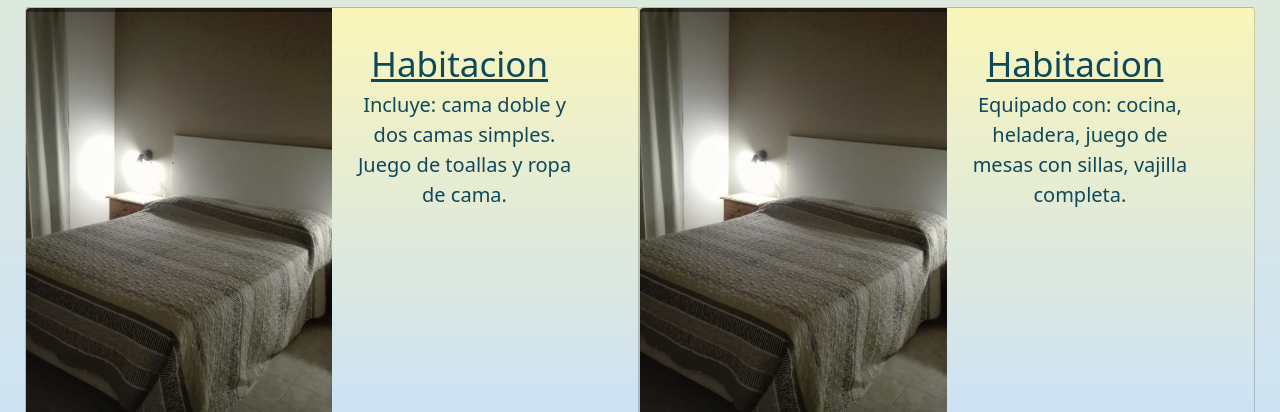
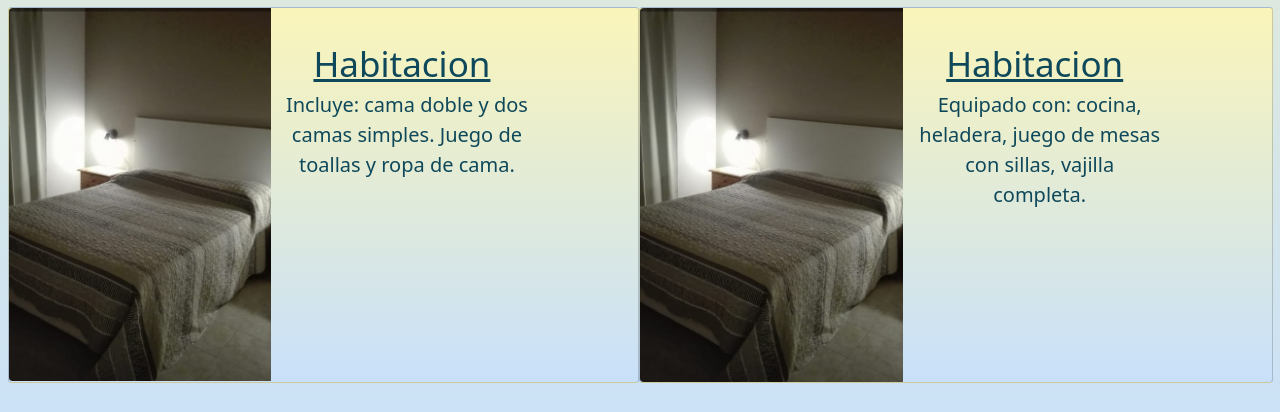
Before and after one commit to GastonBaldomir/Mi-primer-proyecto., a plain HTML site: page departamentos.html in a window 1280 px wide. Shown: the part 687-1099 px from the top of the page. Drawn offline with nearby package versions, Linux system fonts and the light colour scheme.

Commit message:
segunda pre-entrega

```diff
--- a/departamentos.html
+++ b/departamentos.html
@@ -46,16 +46,16 @@
         <h1>Para disfrutar en Grupo Familiar.</h1>
         <h2>Departamentos completamente amoblados para 5 personas.</h2>
 
-        <section>
+        <section class="container-fluid">
           <div class="card mb-2 bg-Fondo" >
             <div class="row g-0">
-              <div class="col-md-6 col-sm-12">
+              <div class="col-md-5 col-sm-12">
                 <img src="imagenes/deptosint (2).jpeg" class="img-fluid rounded-start" id="imagenCards" alt="...">
               </div>
               <div class="col-md-5">
                 <div class="card-body w-100">
                   <h2 class="card-title">Habitacion</h2>
-                  <p class="card-text w-100"> Incluye: cama doble y dos camas simples. Juego de toallas y ropa de cama. </p>
+                  <p class="card-text w-100"> Incluye: cama doble y dos camas simples. Juego de toallas y ropa de cama.</p>
 
                 </div>
               </div>
@@ -64,7 +64,7 @@
 
           <div class="card mb-2 bg-Fondo" >
             <div class="row g-0">
-              <div class="col-md-6 col-sm-12">
+              <div class="col-md-5  col-sm-12">
                 <img src="imagenes/deptosint (2).jpeg" class="img-fluid rounded-start"  alt="...">
               </div>
               <div class="col-md-5">
@@ -76,8 +76,6 @@
               </div>
             </div>
           </div>
-
-
         </section>
     </main>
     <footer class="transitionNav">
```
Also changed, not shown: contacto.html (+2 -2 lines), monoambientes.html (+2 -2 lines).
